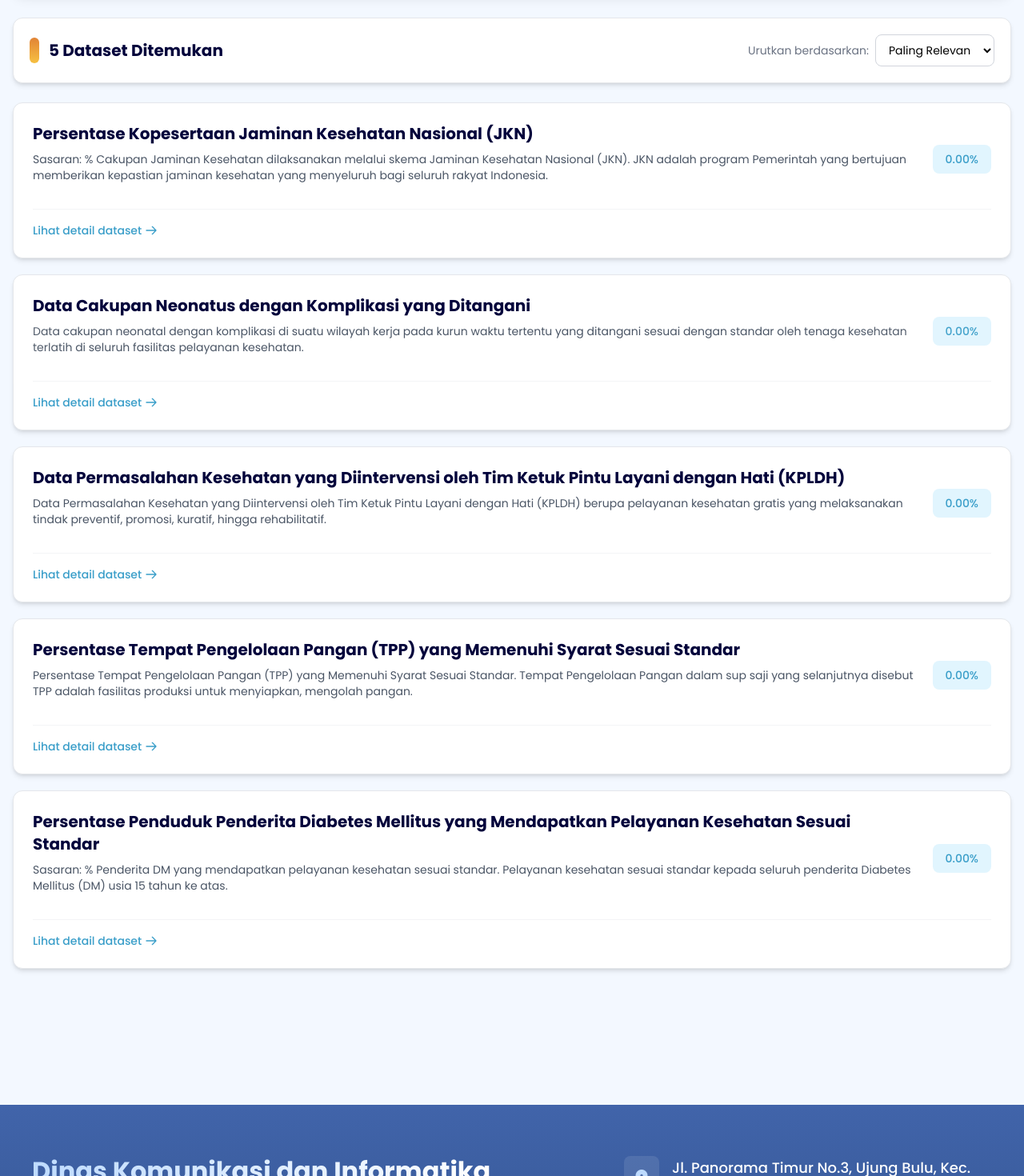
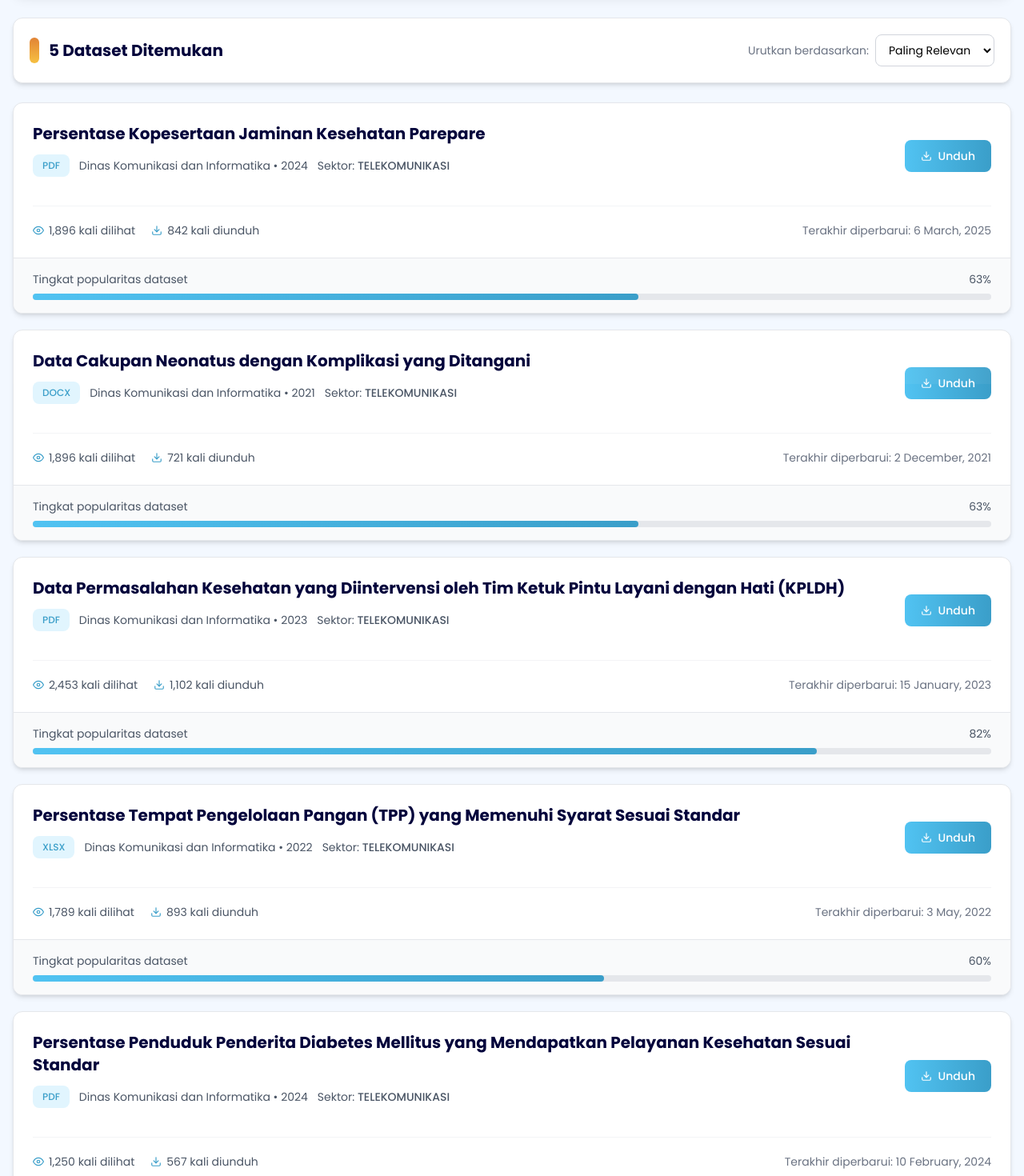
Before and after one commit to nrmalasari/satu-data, a React (Vite) app: page /organisasiDetails/1 in a window 1280 px wide. Shown: the part 320-1790 px from the top of the page at 80% size. Built offline with nearby package versions, Linux system fonts and the light colour scheme; a web font is replaced by a local one.

Commit message:
detail organisasi

```diff
--- a/src/pages/OrganisasiDetailPage.jsx
+++ b/src/pages/OrganisasiDetailPage.jsx
@@ -1,7 +1,7 @@
 import React from 'react';
 import { Link, useParams } from 'react-router-dom';
 import Layout from '../components/Layout';
-import { FiArrowLeft, FiDatabase, FiSearch } from 'react-icons/fi';
+import { FiArrowLeft, FiDatabase, FiSearch, FiDownload, FiEye, FiChevronRight } from 'react-icons/fi';
 import { organizations } from './OrganisasiPage';
 
 const OrganisasiDetailPage = () => {
@@ -27,43 +27,68 @@ const OrganisasiDetailPage = () => {
     );
   }
 
-  // Sample datasets based on your image
+  // Sample datasets matching the metadata format (without value)
   const datasets = [
     {
       id: 1,
-      title: "Persentase Kopesertaan Jaminan Kesehatan Nasional (JKN)",
-      value: "0.00%",
-      description: "Sasaran: % Cakupan Jaminan Kesehatan dilaksanakan melalui skema Jaminan Kesehatan Nasional (JKN). JKN adalah program Pemerintah yang bertujuan memberikan kepastian jaminan kesehatan yang menyeluruh bagi seluruh rakyat Indonesia."
+      title: "Persentase Kopesertaan Jaminan Kesehatan Parepare",
+      date: "6 March, 2025",
+      source: organization.name,
+      views: 1896,
+      downloads: 842,
+      type: "PDF",
+      year: 2024,
+      sector: organization.sector
     },
     {
       id: 2,
       title: "Data Cakupan Neonatus dengan Komplikasi yang Ditangani",
-      value: "0.00%",
-      description: "Data cakupan neonatal dengan komplikasi di suatu wilayah kerja pada kurun waktu tertentu yang ditangani sesuai dengan standar oleh tenaga kesehatan terlatih di seluruh fasilitas pelayanan kesehatan."
+      date: "2 December, 2021",
+      source: organization.name,
+      views: 1896,
+      downloads: 721,
+      type: "DOCX",
+      year: 2021,
+      sector: organization.sector
     },
     {
       id: 3,
       title: "Data Permasalahan Kesehatan yang Diintervensi oleh Tim Ketuk Pintu Layani dengan Hati (KPLDH)",
-      value: "0.00%",
-      description: "Data Permasalahan Kesehatan yang Diintervensi oleh Tim Ketuk Pintu Layani dengan Hati (KPLDH) berupa pelayanan kesehatan gratis yang melaksanakan tindak preventif, promosi, kuratif, hingga rehabilitatif."
+      date: "15 January, 2023",
+      source: organization.name,
+      views: 2453,
+      downloads: 1102,
+      type: "PDF",
+      year: 2023,
+      sector: organization.sector
     },
     {
       id: 4,
       title: "Persentase Tempat Pengelolaan Pangan (TPP) yang Memenuhi Syarat Sesuai Standar",
-      value: "0.00%",
-      description: "Persentase Tempat Pengelolaan Pangan (TPP) yang Memenuhi Syarat Sesuai Standar. Tempat Pengelolaan Pangan dalam sup saji yang selanjutnya disebut TPP adalah fasilitas produksi untuk menyiapkan, mengolah pangan."
+      date: "3 May, 2022",
+      source: organization.name,
+      views: 1789,
+      downloads: 893,
+      type: "XLSX",
+      year: 2022,
+      sector: organization.sector
     },
     {
       id: 5,
       title: "Persentase Penduduk Penderita Diabetes Mellitus yang Mendapatkan Pelayanan Kesehatan Sesuai Standar",
-      value: "0.00%",
-      description: "Sasaran: % Penderita DM yang mendapatkan pelayanan kesehatan sesuai standar. Pelayanan kesehatan sesuai standar kepada seluruh penderita Diabetes Mellitus (DM) usia 15 tahun ke atas."
+      date: "10 February, 2024",
+      source: organization.name,
+      views: 1250,
+      downloads: 567,
+      type: "PDF",
+      year: 2024,
+      sector: organization.sector
     }
   ];
 
   return (
     <Layout>
-      <div className="from-[#e8f1ff] to-[#d6e6ff]  min-h-screen">
+      <div className="from-[#e8f1ff] to-[#d6e6ff] min-h-screen">
         {/* Header Section */}
         <div className="bg-gradient-to-r from-[#51c3f2] to-[#3a9ec9] pt-32 pb-16 text-white relative overflow-hidden">
         {/* Background elements */}
@@ -86,17 +111,30 @@ const OrganisasiDetailPage = () => {
                 <h1 className="text-3xl font-bold uppercase">{organization.name}</h1>
                 <p className="text-xl opacity-90">{organization.sector}</p>
                 <p className="text-sm opacity-80 mt-2 max-w-2xl">{organization.description}</p>
-                </div>
-              </div>
 
-              {/* Back Button - Updated to be more beautiful and moved to right */}
+                {/* Back Button - Mobile only, below description */}
+                <div className="block md:hidden mt-4">
                     <Link
                     to="/organisasi"
-                className="flex items-center bg-[#f6c041] hover:bg-[#e18335] text-white px-4 py-2 rounded-lg transition-all shadow-md hover:shadow-lg ml-auto"
+                    className="flex items-center bg-[#f6c041] hover:bg-[#e18335] text-white px-4 py-2 rounded-lg transition-all shadow-md hover:shadow-lg w-fit"
                     >
                     <FiArrowLeft className="mr-2" />
                     Kembali
                     </Link>
+                </div>
+                </div>
+            </div>
+
+            {/* Back Button - Desktop only, right side */}
+            <div className="hidden md:block">
+                <Link
+                to="/organisasi"
+                className="flex items-center bg-[#f6c041] hover:bg-[#e18335] text-white px-4 py-2 rounded-lg transition-all shadow-md hover:shadow-lg"
+                >
+                <FiArrowLeft className="mr-2" />
+                Kembali
+                </Link>
+            </div>
             </div>
         </div>
         </div>
@@ -135,36 +173,81 @@ const OrganisasiDetailPage = () => {
             </div>
           </div>
 
-          {/* Dataset List */}
+          {/* Dataset List - Updated to match MetadataPage style */}
           <div className="space-y-5">
             {datasets.map((dataset) => (
-              <div key={dataset.id} className="bg-white rounded-xl shadow-md border border-gray-200 hover:shadow-lg transition-all overflow-hidden">
+              <div key={dataset.id} className="bg-white rounded-xl shadow-md border border-gray-200 hover:shadow-lg transition-all overflow-hidden group">
                 <div className="p-6">
                   <div className="flex flex-col sm:flex-row justify-between items-start sm:items-center gap-4">
                     <div className="flex-1">
-                      <h3 className="text-xl font-bold text-[#02033b] mb-2">
+                      <h3 className="text-xl font-bold text-[#02033b] group-hover:text-[#3a9ec9] mb-2 cursor-pointer">
                         {dataset.title}
                       </h3>
-                      <p className="text-gray-600 text-sm mb-4">
-                        {dataset.description}
-                      </p>
-                    </div>
-                    <span className="bg-[#e1f5fe] text-[#3a9ec9] px-4 py-2 rounded-lg text-sm font-medium whitespace-nowrap">
-                      {dataset.value}
+                      <div className="flex flex-wrap items-center gap-3 mt-3 mb-4">
+                        <span className="bg-[#e1f5fe] text-[#3a9ec9] text-xs px-3 py-1.5 rounded-lg font-medium">
+                          {dataset.type}
+                        </span>
+                        <span className="text-sm text-gray-600">
+                          {dataset.source} • {dataset.year}
+                        </span>
+                        <span className="text-sm text-gray-600">
+                          Sektor: <span className="font-medium">{dataset.sector}</span>
                         </span>
                       </div>
+                    </div>
+                    <button className="bg-gradient-to-r from-[#51c3f2] to-[#3a9ec9] hover:from-[#3a9ec9] hover:to-[#2a8bb7] text-white px-5 py-2.5 rounded-lg text-sm font-medium flex items-center transition-all hover:shadow-md whitespace-nowrap">
+                      <FiDownload className="mr-2" /> Unduh
+                    </button>
+                  </div>
 
-                  <div className="mt-4 pt-4 border-t border-gray-100">
-                    <button className="text-[#3a9ec9] hover:text-[#2a8bb7] text-sm font-medium flex items-center">
-                      Lihat detail dataset
-                      <svg xmlns="http://www.w3.org/2000/svg" className="h-4 w-4 ml-1" fill="none" viewBox="0 0 24 24" stroke="currentColor">
-                        <path strokeLinecap="round" strokeLinejoin="round" strokeWidth={2} d="M14 5l7 7m0 0l-7 7m7-7H3" />
-                      </svg>
-                    </button>
+                  <div className="flex flex-col sm:flex-row justify-between items-start sm:items-center mt-5 pt-5 border-t border-gray-100 gap-3">
+                    <div className="flex flex-wrap gap-5">
+                      <div className="flex items-center text-sm text-gray-600">
+                        <FiEye className="mr-1.5 text-[#3a9ec9]" /> {dataset.views.toLocaleString()} kali dilihat
+                      </div>
+                      <div className="flex items-center text-sm text-gray-600">
+                        <FiDownload className="mr-1.5 text-[#3a9ec9]" /> {dataset.downloads.toLocaleString()} kali diunduh
+                      </div>
+                    </div>
+                    <div className="text-sm text-gray-500">
+                      Terakhir diperbarui: {dataset.date}
+                    </div>
+                  </div>
+                </div>
+                <div className="bg-gray-50 px-6 py-4 border-t border-gray-200">
+                  <div className="flex justify-between text-sm text-gray-600 mb-2">
+                    <span>Tingkat popularitas dataset</span>
+                    <span>{Math.round(dataset.views / 30)}%</span>
+                  </div>
+                  <div className="w-full bg-gray-200 rounded-full h-2">
+                    <div
+                      className="bg-gradient-to-r from-[#51c3f2] to-[#3a9ec9] h-2 rounded-full"
+                      style={{ width: `${Math.min(100, dataset.views / 30)}%` }}
+                    ></div>
                   </div>
                 </div>
               </div>
             ))}
+          </div>
+
+          {/* Pagination */}
+          <div className="flex justify-center mt-10">
+            <nav className="flex items-center space-x-2">
+              <button className="px-4 py-2 rounded-lg border border-gray-300 bg-white text-gray-600 hover:bg-gray-50 disabled:opacity-50 disabled:cursor-not-allowed">
+                Sebelumnya
+              </button>
+              {[1, 2, 3, 4, 5].map((num) => (
+                <button
+                  key={num}
+                  className={`px-4 py-2 rounded-lg border ${num === 1 ? 'bg-gradient-to-r from-[#51c3f2] to-[#3a9ec9] text-white border-transparent' : 'bg-white text-gray-600 hover:bg-gray-50 border-gray-300'}`}
+                >
+                  {num}
+                </button>
+              ))}
+              <button className="px-4 py-2 rounded-lg border border-gray-300 bg-white text-gray-600 hover:bg-gray-50">
+                Berikutnya
+              </button>
+            </nav>
           </div>
         </div>
       </div>
--- a/src/pages/OrganisasiPage.jsx
+++ b/src/pages/OrganisasiPage.jsx
@@ -11,7 +11,7 @@ export const organizations = [
     logo: "/icons/kominfo-icon.svg",
     datasets: 42,
     updated: "2 hari lalu",
-    sector: "TEKNOLOGI INFORMASI",
+    sector: "TELEKOMUNIKASI",
     description: "Mengelola sistem informasi dan komunikasi pemerintahan kota Parepare",
     contact: "0411-1234567",
     website: "kominfo.parepare.go.id",
@@ -31,12 +31,12 @@ export const organizations = [
   },
   {
       id: 3,
-      name: "Dinas Kesehatan",
+      name: "Dinas Ketenaga Kerjaan",
       logo: "/icons/health-icon.svg",
       datasets: 28,
       updated: "3 hari lalu",
-      sector: "KESEHATAN",
-      description: "Mengelola layanan kesehatan dan fasilitas kesehatan masyarakat",
+      sector: "KEPENDUDUKAN",
+      description: "Mengelola layanan Ketenaga Kerjaan masyarakat Parepare",
       contact: "0411-3456789",
       website: "dinkes.parepare.go.id"
     },
@@ -46,7 +46,7 @@ export const organizations = [
       logo: "/icons/planning-icon.svg",
       datasets: 51,
       updated: "1 hari lalu",
-      sector: "PERENCANAAN",
+      sector: "PEMERINTAHAN",
       description: "Merencanakan dan mengkoordinasikan pembangunan daerah",
       contact: "0411-4567890",
       website: "bappeda.parepare.go.id"
```
Lines whose indentation alone changed are shown as unchanged.
